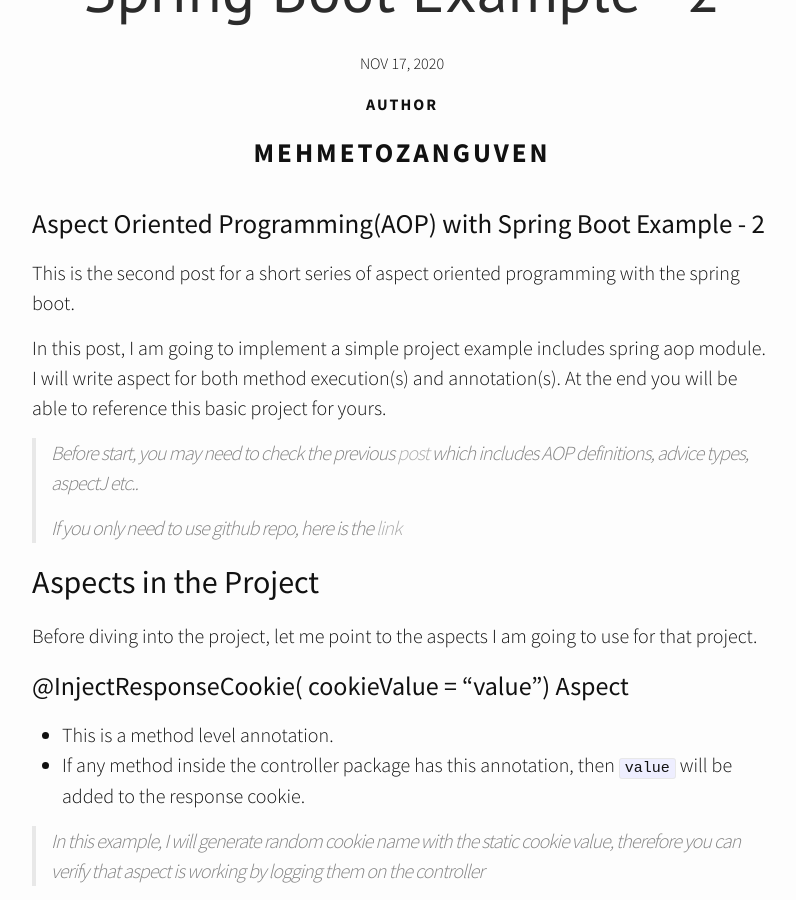
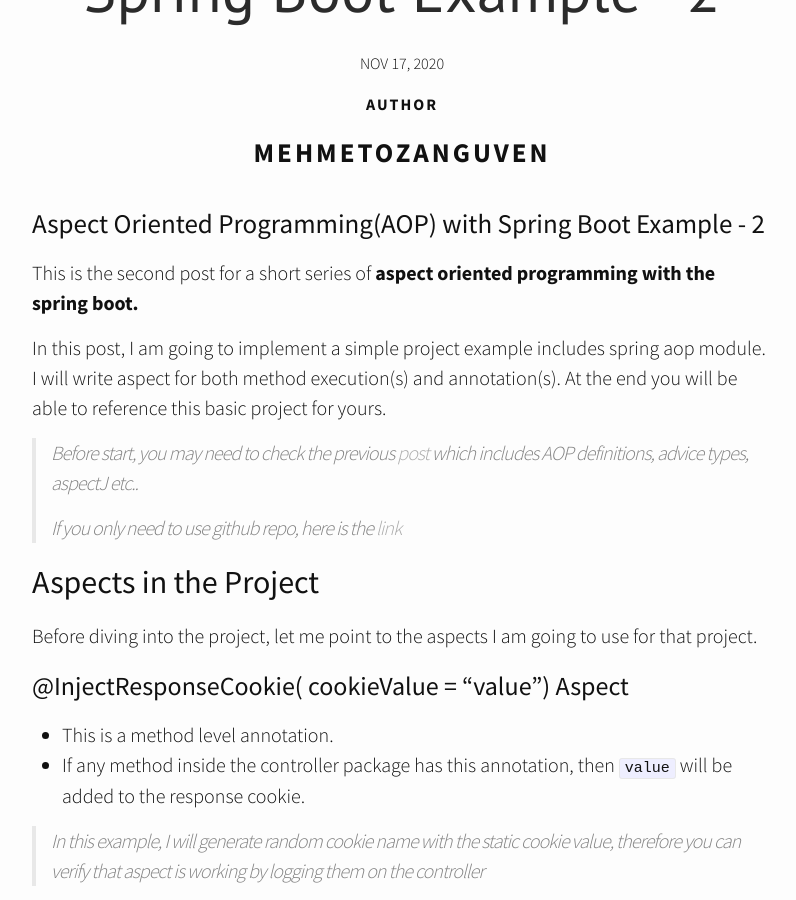
Before and after one commit to mehmetozanguven/mehmetozanguven.github.io, a Jekyll site: the page built from _posts/spring_framework/2020-11-17-aspect-oriented-programming-spring-boot-example-2.md, in a window 1280 px wide and 900 px high, scrolled down 536 px. Shown: the whole window, without its empty margins (238-1034 px from the left). Built offline with Jekyll 4.4.1, drawn with Linux system fonts in a browser that asks for light colours; nearby versions of some CDN libraries.

Commit message:
bold texts

```diff
--- a/_posts/spring_framework/2020-11-17-aspect-oriented-programming-spring-boot-example-2.md
+++ b/_posts/spring_framework/2020-11-17-aspect-oriented-programming-spring-boot-example-2.md
@@ -8,7 +8,7 @@
 
 # Aspect Oriented Programming(AOP) with Spring Boot Example - 2
 
-This is the second post for a short series of aspect oriented programming with the spring boot.
+This is the second post for a short series of **aspect oriented programming with the spring boot.**
 
 In this post, I am going to implement a simple project example includes spring aop module. I will write aspect for both method execution(s) and annotation(s). At the end you will be able to reference this basic project for yours.
 
```
